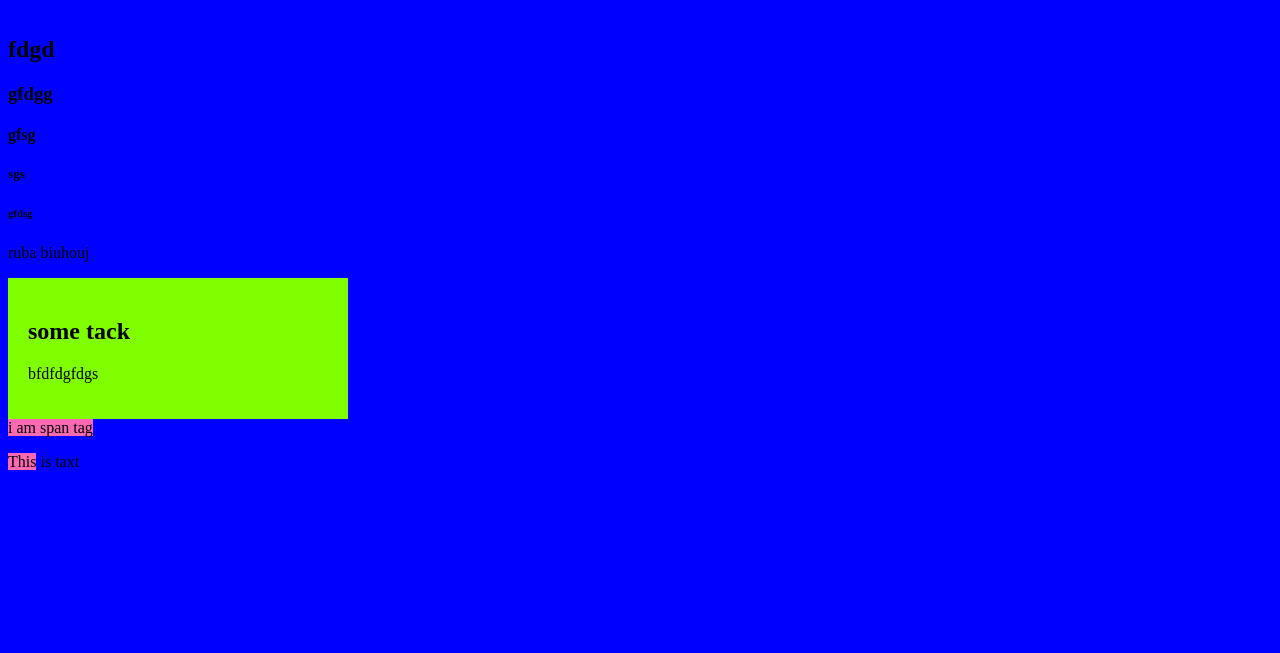
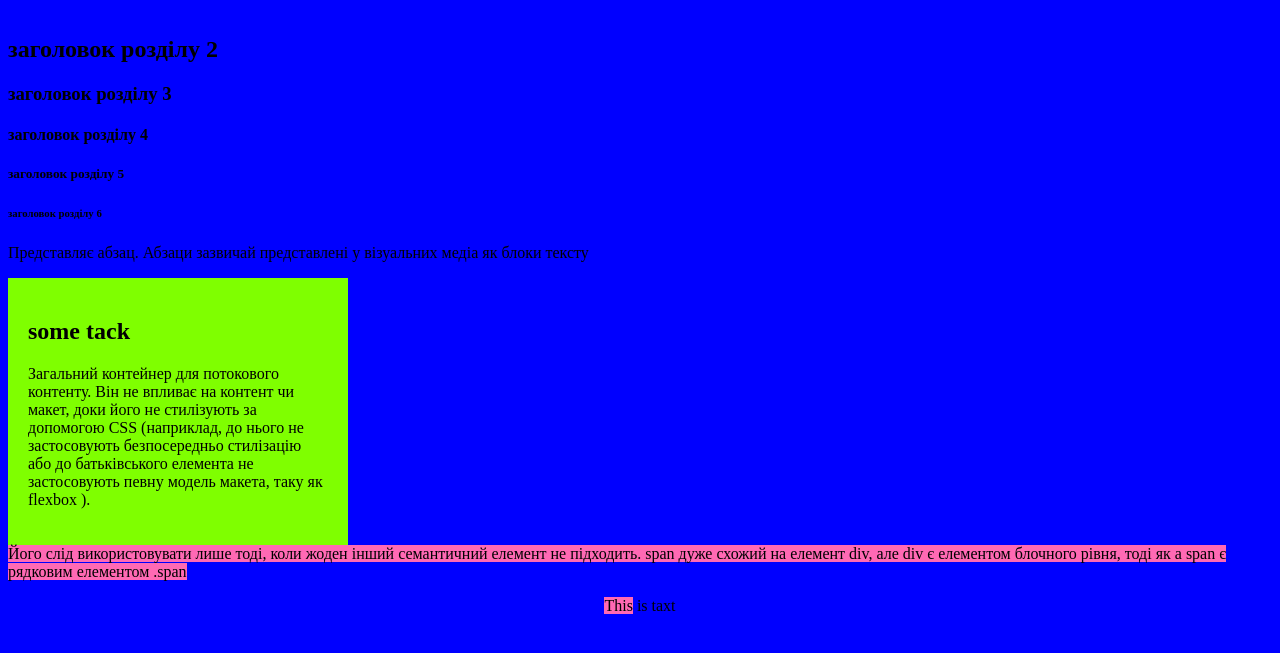
Before and after one commit to Aniuta6/cat, a plain HTML site: page index.html in a window 1280 px wide. Shown: the part 109-762 px from the top of the page. Drawn offline with Linux system fonts and the light colour scheme.

Commit message:
added new tags

```diff
--- a/index.html
+++ b/index.html
@@ -7,20 +7,20 @@
     <title>My first Page</title>
 </head>
 <body>
-     <h1>My first title</h1>
-     <h2>fdgd</h2>
-     <h3>gfdgg</h3>
-     <h4>gfsg</h4>
-     <h5>sgs</h5>
-     <h6>gfdsg</h6>
+     <h1>My first title</h1> <!--це головний тайтл h1-->
+     <h2>заголовок розділу 2</h2> <!--це головний тайтл h2-->
+     <h3>заголовок розділу 3</h3> <!--це головний тайтл h3-->
+     <h4>заголовок розділу 4</h4> <!--це головний тайтл h4-->
+     <h5>заголовок розділу 5</h5> <!--це головний тайтл h5-->
+     <h6>заголовок розділу 6</h6> <!--це головний тайтл h6-->
 
-     <p>ruba biuhouj</p>
+     <p>Представляє абзац. Абзаци зазвичай представлені у візуальних медіа як блоки тексту</p>
      <div>
         <h2>some tack</h2>
-        <p>bfdfdgfdgs</p>
+        <p>Загальний контейнер для потокового контенту. Він не впливає на контент чи макет, доки його не стилізують за допомогою CSS (наприклад, до нього не застосовують безпосередньо стилізацію або до батьківського елемента не застосовують певну модель макета, таку як flexbox ).</p>
      </div>
 
-     <span>i am span tag</span>
+     <span>Його слід використовувати лише тоді, коли жоден інший семантичний елемент не підходить. span дуже схожий на елемент div, але div є елементом блочного рівня, тоді як a span є рядковим елементом .span
 
      <p><span>This</span> is taxt</p>
 </body>
```
